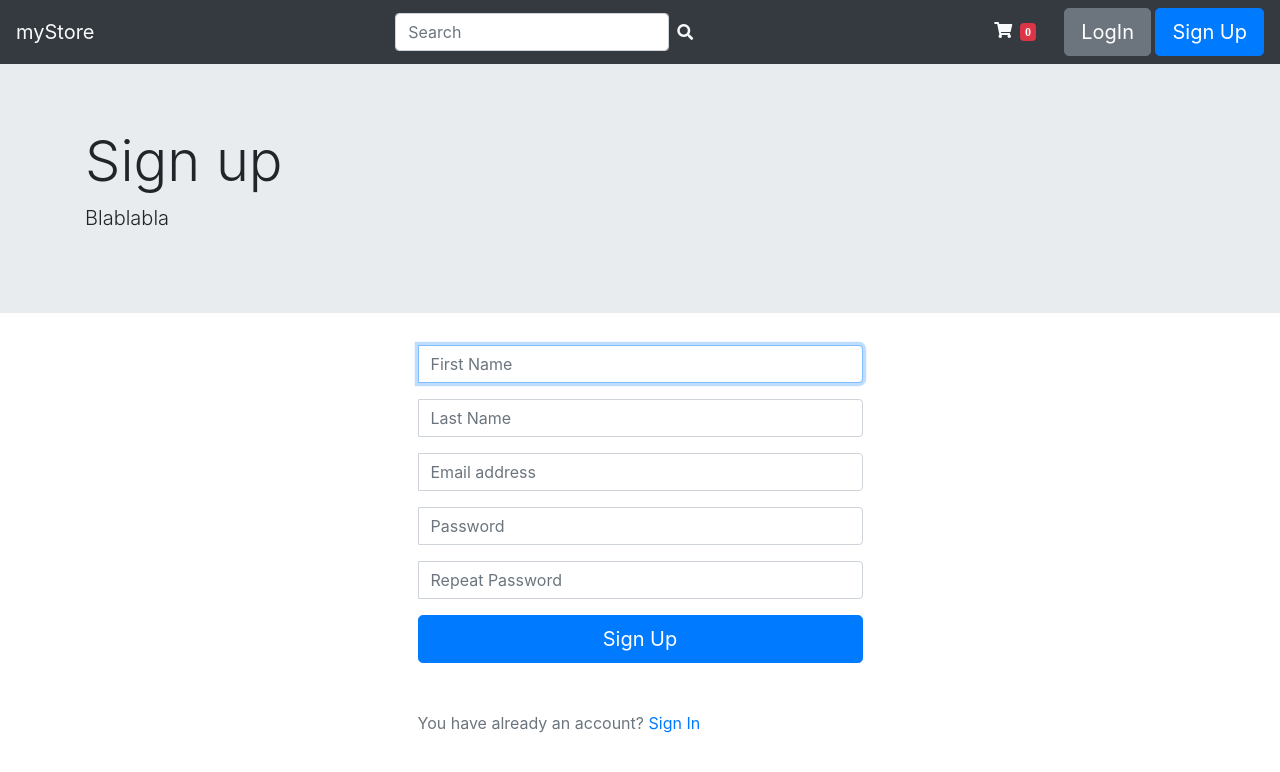
After one commit to crozes/Cris_Project, a PHP site: page /signup.php in a window 1280 px wide. The commit adds this page. Shown: the top 772 px of the page. Run offline with PHP 8.4, Linux system fonts and the light colour scheme.

Commit message:
Ajout de fichier et changement base de donnée

```diff
--- a/header.php
+++ b/header.php
@@ -15,6 +15,11 @@
 <a class="navbar-brand text-light" href="index.php">myStore</a>
   <form class="form-inline">
     <input id="search" class="form-control mr-sm-2" type="search" placeholder="Search" aria-label="Search">
+    <i class="fas fa-search text-light"></i>
+  </form>
+  <div>
     <a href="#" class="headerButton"><i class="fa fa-shopping-cart ml-3 mr-3 text-light" aria-hidden="true"><span class="badge badge-danger mr-2 ml-2" id="cart-number">0</span></i></a>
-  </form>
+    <a href="login.php" class="btn btn-secondary btn-lg" role="button" aria-pressed="true">LogIn</a>
+    <a href="signup.php" class="btn btn-primary btn-lg" role="button" aria-pressed="true">Sign Up</a>
+  </div>
 </nav>
--- /dev/null
+++ b/signup.php
@@ -0,0 +1,39 @@
+<?php include 'header.php' ?>
+    <div class="jumbotron jumbotron-fluid">
+    <div class="container">
+        <h1 class="display-4">Sign up</h1>
+        <p class="lead">Blablabla</p>
+    </div>
+    </div>
+    <div class="container">
+        <div class="row justify-content-md-center">
+            <div class="col-lg-5">
+                <form class="form-signup" method="POST" action="#">
+                    <div class="input-group mb-3">
+                        <label for="firstName" class="sr-only">First Name</label>
+                        <input type="text" id="firstName" class="form-control" placeholder="First Name" required="" autofocus="">
+                    </div>
+                    <div class="input-group mb-3">
+                        <label for="firstName" class="sr-only">Last Name</label>
+                        <input type="text" id="firstName" class="form-control" placeholder="Last Name" required="" autofocus="">
+                    </div>
+                    <div class="input-group mb-3">
+                        <label for="inputEmail" class="sr-only">Email address</label>
+                        <input type="email" id="inputEmail" class="form-control" placeholder="Email address" required="" autofocus="">
+                    </div>
+                    <div class="input-group mb-3">
+                      <label for="inputPassword" class="sr-only">Password</label>
+                      <input type="password" id="inputPassword" class="form-control" placeholder="Password" required="">
+                    </div>
+                    <div class="input-group mb-3">
+                      <label for="inputPassword2" class="sr-only">Repeat Password</label>
+                      <input type="password" id="inputPassword2" class="form-control" placeholder="Repeat Password" required="">
+                    </div>
+                    <button type="submit" class="btn btn-lg btn-primary btn-block" type="submit">Sign Up</button>
+                    <p class="mt-5 mb-3 text-muted">You have already an account? <a href="login.php">Sign In</a></p>
+                </form>
+            </div>
+        </div>
+    </div>
+</body>
+</html>
```
Also changed, not shown: login.php (added, +34 -0 lines), sql.sql (+21 -13 lines).
